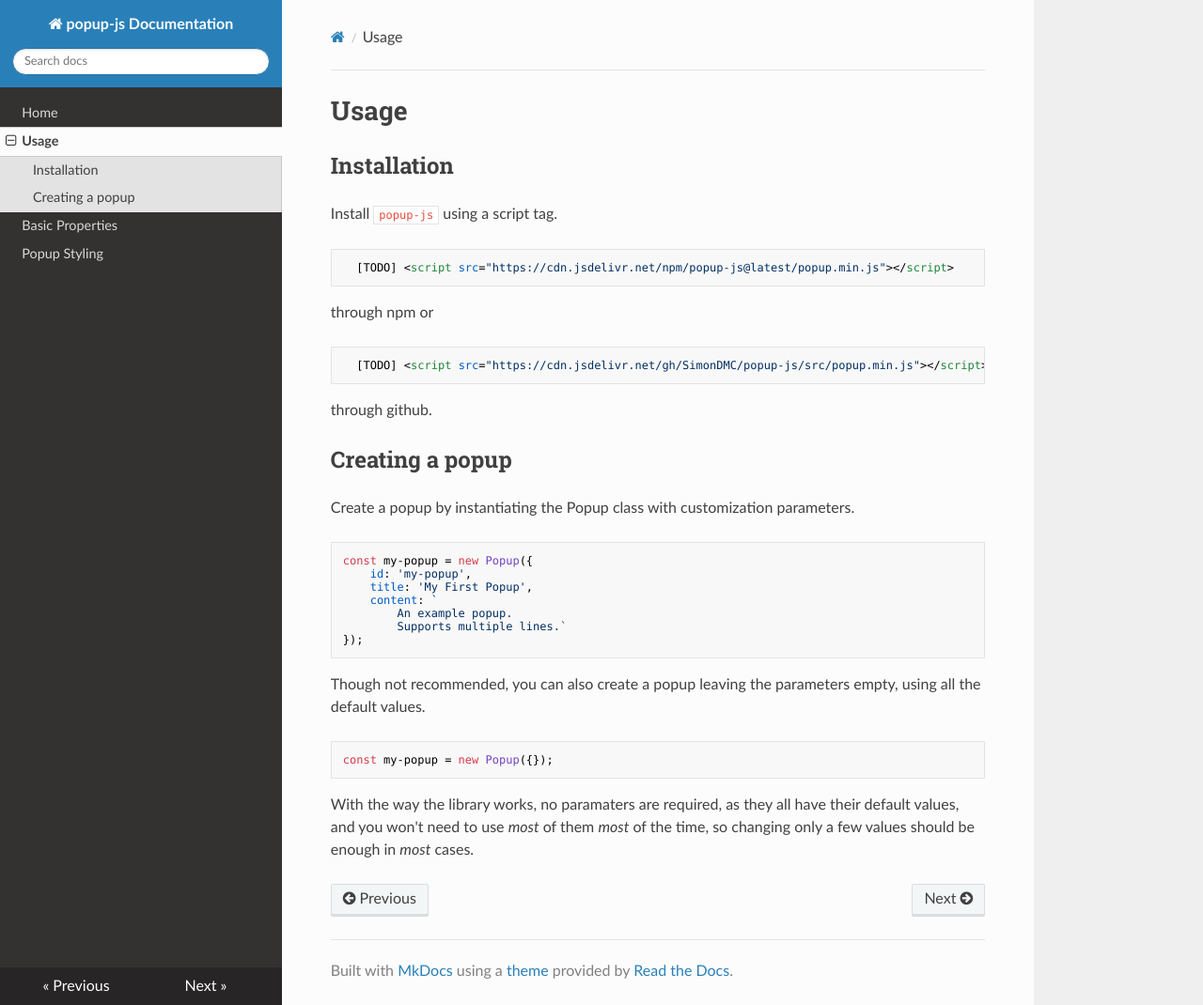
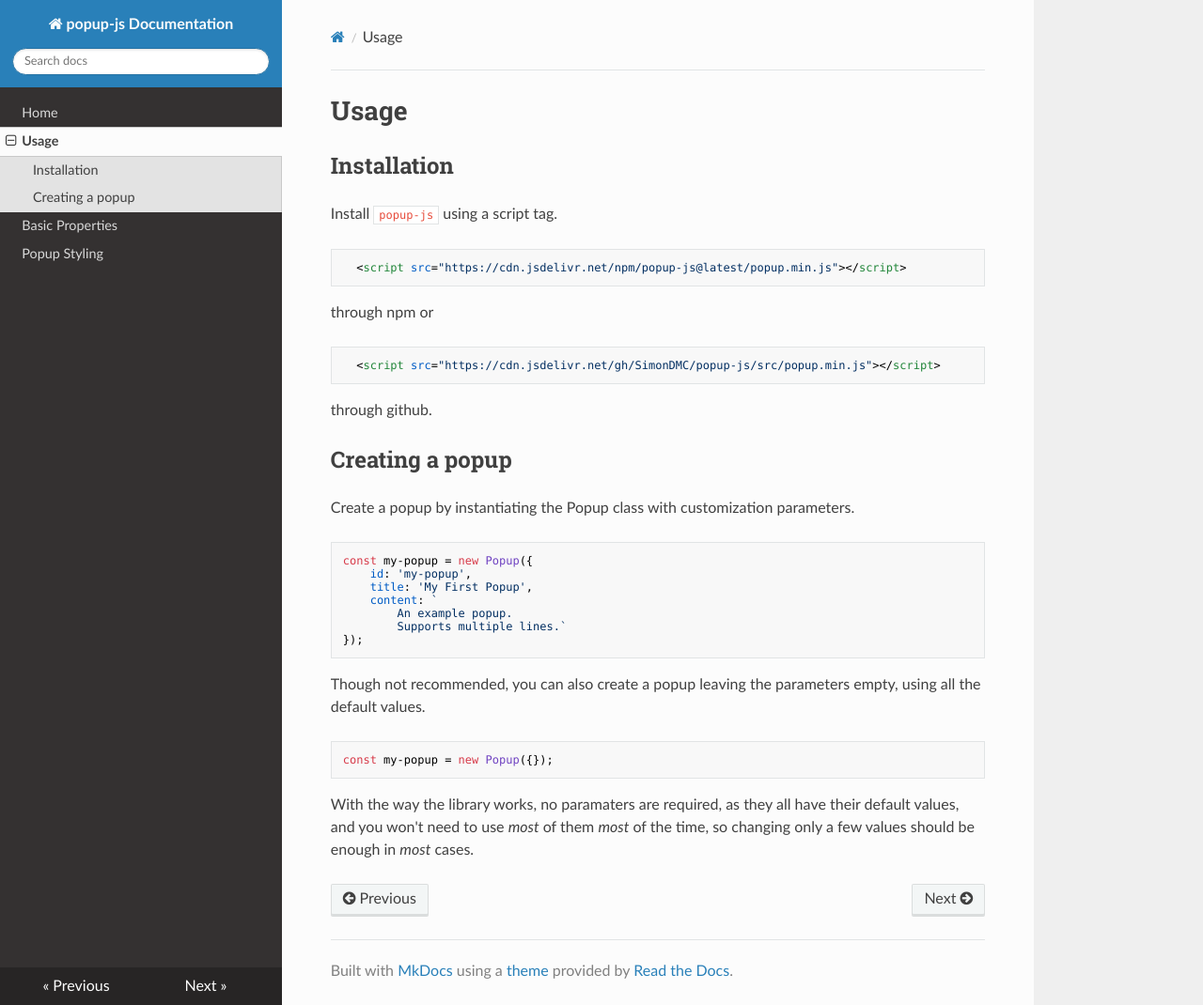
Before and after one commit to SimonDMC/popup-docs, an MkDocs documentation site: the page built from docs/usage.md, in a window 1280 px wide and 1070 px high. Shown: the whole window at 94% size. Built offline with MkDocs 1.6.1, drawn with Linux system fonts in a browser that asks for light colours; nearby versions of some CDN libraries.

Commit message:
Remove TODO tags

````diff
--- a/docs/usage.md
+++ b/docs/usage.md
@@ -7,11 +7,11 @@ Installation
 Install `popup-js` using a script tag.
 
 ```html
-  [TODO] <script src="https://cdn.jsdelivr.net/npm/popup-js@latest/popup.min.js"></script>
+  <script src="https://cdn.jsdelivr.net/npm/popup-js@latest/popup.min.js"></script>
 ```
 through npm or
 ```html
-  [TODO] <script src="https://cdn.jsdelivr.net/gh/SimonDMC/popup-js/src/popup.min.js"></script>
+  <script src="https://cdn.jsdelivr.net/gh/SimonDMC/popup-js/src/popup.min.js"></script>
 ```
 through github.
 
````
